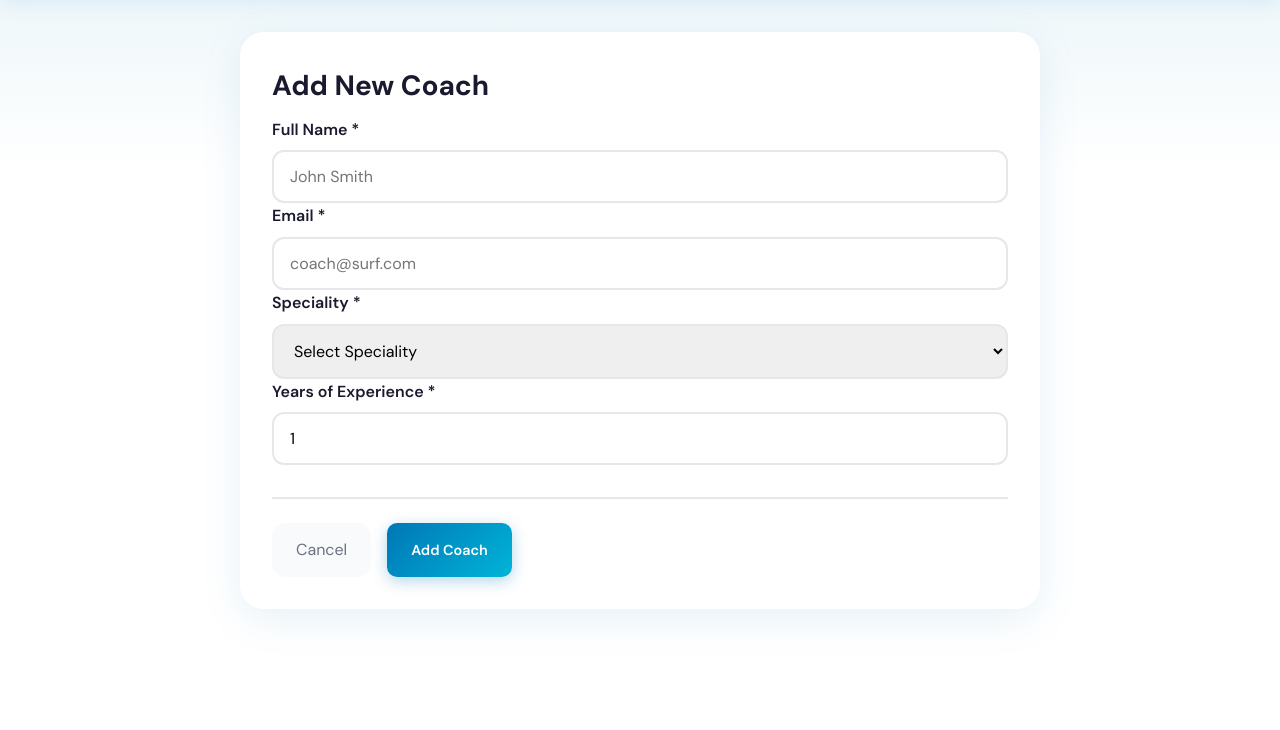
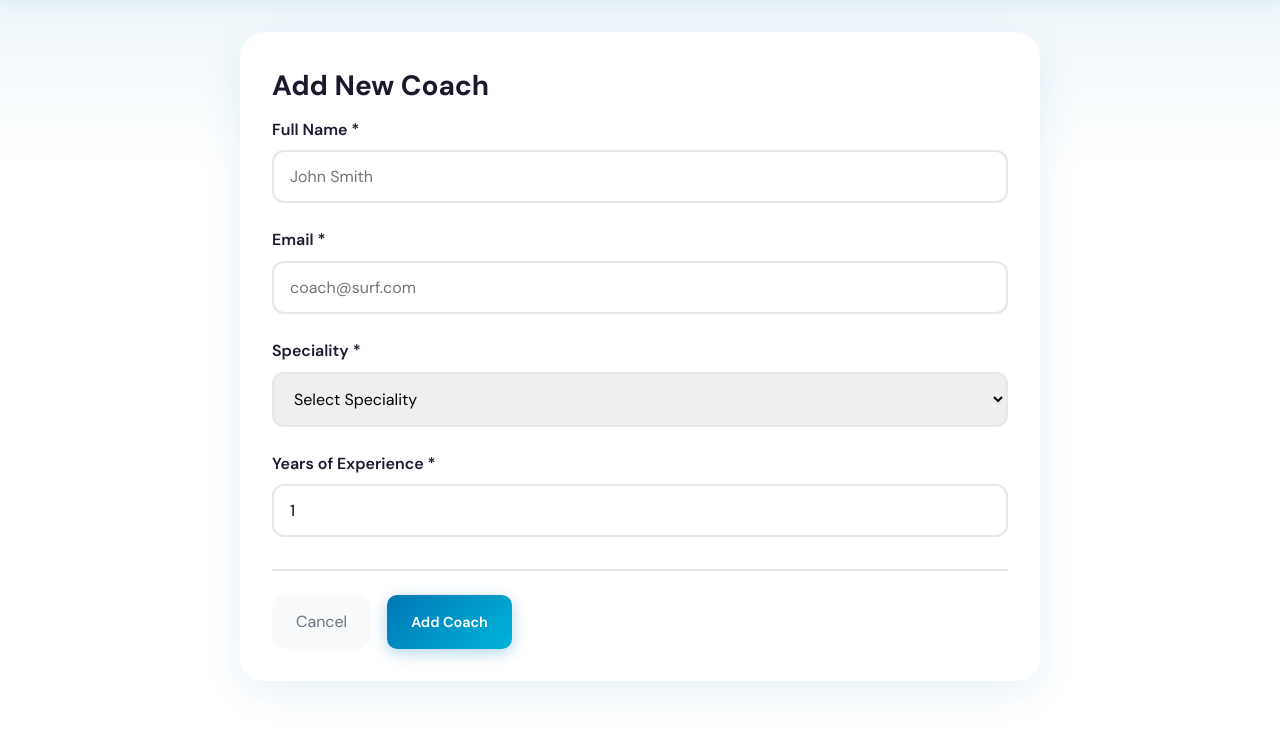
Before and after one commit to IBamou/SurfSchool-Manager, a PHP site: page /surfManager/app/Views/admin/coachForm.php in a window 1280 px wide. Shown: the part 70-800 px from the top of the page. Run offline with PHP 8.4, Linux system fonts and the light colour scheme; the template is opened without the code that fills it, so the values that code supplies are empty; some web fonts are replaced.

Commit message:
commit changes

```diff
--- a/app/Views/admin/coachForm.php
+++ b/app/Views/admin/coachForm.php
@@ -38,7 +38,8 @@
                     <input type="hidden" name="id" value="<?= $coach['id'] ?? '' ?>">
                 <?php endif; ?>
 
-                <div class="form-group">
+                <div class="form-grid">
+                    <div class="form-group">
                     <label for="name">Full Name *</label>
                     <input type="text" id="name" name="name" placeholder="John Smith" value="<?= htmlspecialchars($coach['name'] ?? '') ?>" required>
                 </div>
@@ -50,7 +51,7 @@
 
 
 
-                <div class="form-group">
+                <div class="form-group full-width">
                     <label for="speciality">Speciality *</label>
                     <select id="speciality" name="speciality" required>
                         <option value="">Select Speciality</option>
@@ -66,6 +67,7 @@
                     <label for="experience">Years of Experience *</label>
                     <input type="number" id="experience" name="experience" value="<?= $coach['experience'] ?? 1 ?>" min="0" max="50" required>
                 </div>
+                </div>
 
                 <div class="form-actions">
                     <a href="<?= $baseUrl ?>coaches" class="btn-back">Cancel</a>
```
